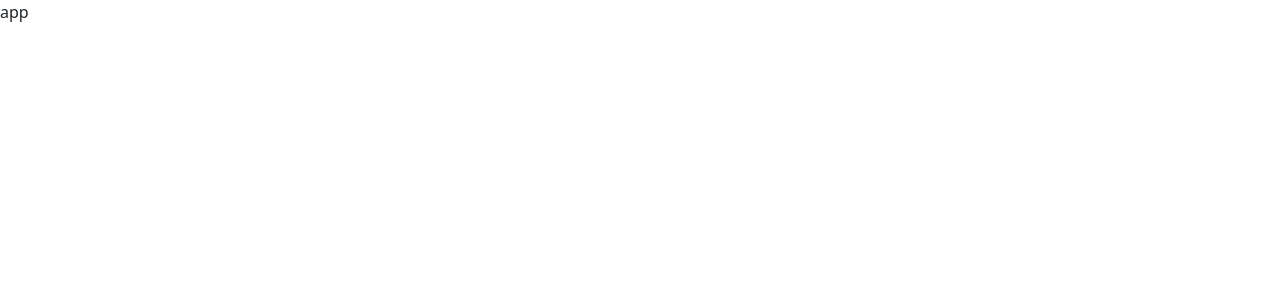
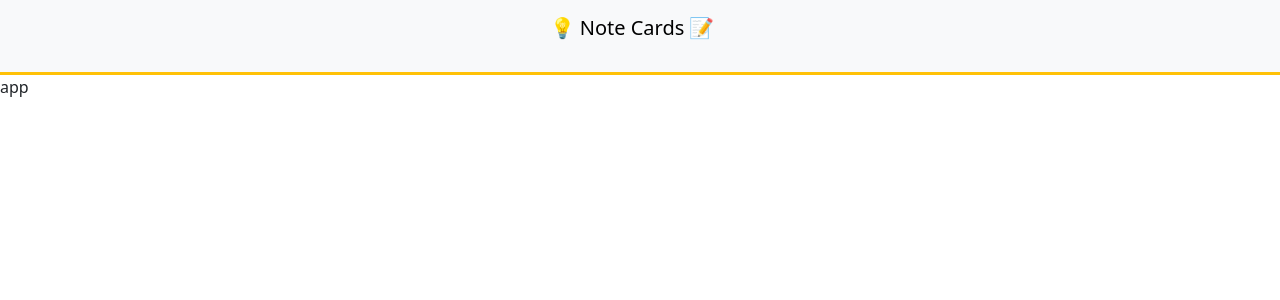
Before and after one commit to mzffrtp/todocards_ts, a React (Vite) app in the folder todoCart/: page / in a window 1280 px wide. Shown: the top 300 px of the page. Built offline with nearby package versions, Linux system fonts and the light colour scheme.

Commit message:
Navbar
logic

```diff
--- a/todoCart/src/App.tsx
+++ b/todoCart/src/App.tsx
@@ -1,14 +1,10 @@
 import { useState } from "react"
+import { Note } from "./models/note.model"
+import Header from "./components/header"
 
 function App() {
 
-  const [notes, setNotes] = useState<{
-    id:string,
-    title:string,
-    text:string,
-    color:string,
-    date:string
-  }[]>([{
+  const [notes, setNotes] = useState<Note[]>([{
     id: (new Date).toString(),
     title: "Meetings",
     text: "Schedule meeting with UI/UX",
@@ -16,7 +12,11 @@ function App() {
     date: (new Date).toDateString()
   }])
   return (
-      <div className="App">app</div>
+    <>
+    <Header />
+    <div className="App">app</div>
+    </>
+
     )
 }
 
--- a/todoCart/src/components/header/index.tsx
+++ b/todoCart/src/components/header/index.tsx
@@ -0,0 +1,18 @@
+import * as React from 'react';
+import { Container, Navbar } from 'react-bootstrap';
+
+
+
+const Header: React.FunctionComponent = () => {
+  return (
+    <Navbar bg="light" variant="light" className='d-flex justify-content-center align-items-center border-bottom border-3 border-warning'>
+        <Container className='d-flex justify-content-center'>
+            <Navbar.Brand>
+                <p>💡 Note Cards 📝</p>
+            </Navbar.Brand>
+        </Container>
+    </Navbar>
+  );
+};
+
+export default Header;
```
Also changed, not shown: todoCart/src/models/note.model.tsx (added, +7 -0 lines).
